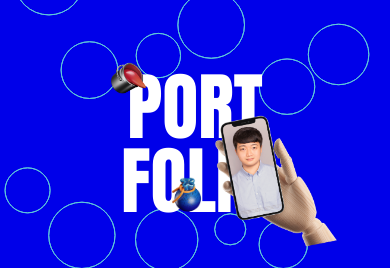
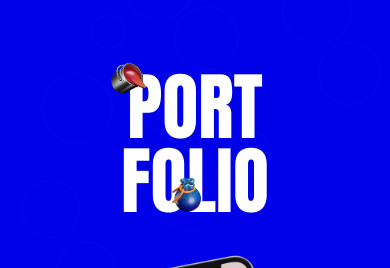
Before and after one commit to kim-0617/PORTFOLIO, a React (Vite) app: page / in a window 390 px wide. Shown: the part 278-546 px from the top of the page. Built offline with nearby package versions, Linux system fonts and the light colour scheme.

Commit message:
22.11.30

```diff
--- a/index.html
+++ b/index.html
@@ -1,5 +1,5 @@
 <!DOCTYPE html>
-<html lang="en">
+<html lang="ko">
 
 <head>
   <meta charset="UTF-8" />
--- a/src/assets/scss/intro.scss
+++ b/src/assets/scss/intro.scss
@@ -18,13 +18,18 @@
       font-family: var(--font2);
       font-size: 19vw;
       line-height: 1;
+      user-select: none;
+
+      > span {
+        display: block;
+      }
     }
 
     .myImg {
       position: absolute;
       width: 33vw;
       height: auto;
-      transform: translate(20vw, 10vw);
+      transform: translate(20vw, 10vw) !important;
       z-index: 2;
       img {
         display: block;
@@ -71,12 +76,14 @@
 //   }
 // }
 
-// @media (max-width: 468px) {
-//   #intro {
-//     .intro__inner {
-//       .myImg {
-//         transform: translate(15vw, 9vw) !important;
-//       }
-//     }
-//   }
-// }
+@media (max-width: 468px) {
+  #intro {
+    .intro__inner {
+      .myImg {
+        width: 85vw;
+        bottom: -6vw;
+        right: -22vw !important;
+      }
+    }
+  }
+}
--- a/src/assets/scss/reset.scss
+++ b/src/assets/scss/reset.scss
@@ -16,9 +16,9 @@
   --font-color5: #15bab8;
   --font-color6: #d9d9d9;
 
-  --font1: "NanumSquareNeo";
-  --font2: "Anton";
-  --font3: "Jua";
+  --font1: 'NanumSquareNeo';
+  --font2: 'Anton';
+  --font3: 'Jua';
 }
 
 //border-box 초기화
@@ -28,6 +28,7 @@
   -webkit-box-sizing: border-box;
   -moz-box-sizing: border-box;
   box-sizing: border-box;
+  overscroll-behavior: none;
 }
 
 // 가로모드 글씨 확대 초기화
@@ -36,6 +37,11 @@ html {
   -moz-text-size-adjust: 100%;
   -ms-text-size-adjust: 100%;
   text-size-adjust: 100%;
+  background-color: var(--background2);
+}
+
+body {
+  overflow-x: hidden;
 }
 
 // 공백 초기화
@@ -79,9 +85,8 @@ textarea {
   font-size: var(--font-size);
   line-height: var(--font-height);
   color: var(--white);
-  font-family: var(--font-main), -apple-system, BlinkMacSystemFont,
-    "Malgun Gothic", "맑은 고딕", "Segoe UI", Roboto, Oxygen, Ubuntu, Cantarell,
-    "Open Sans", "Helvetica Neue", sans-serif;
+  font-family: var(--font-main), -apple-system, BlinkMacSystemFont, 'Malgun Gothic', '맑은 고딕', 'Segoe UI', Roboto,
+    Oxygen, Ubuntu, Cantarell, 'Open Sans', 'Helvetica Neue', sans-serif;
   -webkit-font-smoothing: antialiased;
   -moz-osx-font-smoothing: grayscale;
 }
@@ -150,9 +155,9 @@ table {
   --font-color: #fafafa;
   --font-colorSub1: #02ee9f;
   --font-colorSub2: #979797;
-  --font-main: "NanumSquareNeo";
-  --font-Eng: "Pretendard";
-  --font-korSub: "Hana";
+  --font-main: 'NanumSquareNeo';
+  --font-Eng: 'Pretendard';
+  --font-korSub: 'Hana';
 }
 
 //border-box 초기화
@@ -213,9 +218,8 @@ textarea {
   font-size: var(--font-size);
   line-height: var(--font-height);
   color: var(--white);
-  font-family: var(--font-main), -apple-system, BlinkMacSystemFont,
-    "Malgun Gothic", "맑은 고딕", "Segoe UI", Roboto, Oxygen, Ubuntu, Cantarell,
-    "Open Sans", "Helvetica Neue", sans-serif;
+  font-family: var(--font-main), -apple-system, BlinkMacSystemFont, 'Malgun Gothic', '맑은 고딕', 'Segoe UI', Roboto,
+    Oxygen, Ubuntu, Cantarell, 'Open Sans', 'Helvetica Neue', sans-serif;
   -webkit-font-smoothing: antialiased;
   -moz-osx-font-smoothing: grayscale;
 }
--- a/src/components/Intro.jsx
+++ b/src/components/Intro.jsx
@@ -2,18 +2,22 @@ import React, { useEffect, useRef, useState } from 'react';
 import { Ball, BallDown } from './';
 import gsap from 'gsap';
 import { TextPlugin } from 'gsap/TextPlugin';
-import { MotionPathPlugin } from 'gsap/MotionPathPlugin';
 
-gsap.registerPlugin(MotionPathPlugin, TextPlugin);
+gsap.registerPlugin(TextPlugin);
 
 function Intro() {
   const [isDown, setIsDown] = useState(true);
   const tl = gsap.timeline();
+
   const titleRef = useRef(null);
+  const firstRef = useRef(null);
+  const lastRef = useRef(null);
 
   const firstTarget = useRef(null);
   const secondTarget = useRef(null);
+  const secondTargetChild = useRef(null);
   const thirdTarget = useRef(null);
+  const thirdTargetChild = useRef(null);
 
   const imgMove = (e) => {
     // 마우스 좌표 값
@@ -25,90 +29,74 @@ function Intro() {
     let centerPageX = window.innerWidth / 2 - mousePageX;
     let centerPageY = window.innerHeight / 2 - mousePageY;
 
-    gsap.to(e.target, {
-      duration: 0.3,
-      x: centerPageX * -0.2,
-      y: centerPageY * -0.2,
+    gsap.to(document.body, {
+      duration: 1,
+      x: centerPageX * -0.01,
+      y: centerPageY * -0.01,
+      ease: 'power4.out',
     });
-  }
+
+    gsap.to(thirdTargetChild.current, {
+      duration: 0.5,
+      x: centerPageX * 0.1,
+      y: centerPageY * 0.09,
+      ease: 'power1.out',
+    });
+  };
 
   useEffect(() => {
-    gsap.set(firstTarget.current, { top: 50, opacity: 0 });
-    gsap.set(secondTarget.current, { left: 30, top: 30, opacity: 0 });
-    gsap.set(thirdTarget.current, { right: -300, opacity: 0, rotate: 140 });
+    const canvas = document.querySelector('#canvas');
+    // .to(titleRef.current, { duration: 1.5, text: 'PORT <br> FOLIO', ease: 'steps(12)' })
 
-    setTimeout(() => {
-      tl.to(firstTarget.current, 0.5, { top: 'auto', opacity: 1 })
-        .to(secondTarget.current, 0.5, { top: 'auto', left: 'auto', opacity: 1 })
-        .to(thirdTarget.current, 1.5, {
-          right: 'auto',
-          rotate: 0,
-          opacity: 1,
-        });
-    }, 2000);
+    gsap.set(canvas, { opacity: 0 });
+    gsap.set(firstRef.current, { opacity: 0, y: -50 });
+    gsap.set(lastRef.current, { opacity: 0, y: 50 });
+    gsap.set(firstTarget.current, { top: '45%', opacity: 0 }); // 주머니
+    gsap.set(secondTarget.current, { left: '34%', top: '45%', opacity: 0 }); // 물감통
+    gsap.set(thirdTarget.current, { right: -300, opacity: 0, rotate: 140 }); // 핸드폰
 
     setTimeout(() => {
       setIsDown(false);
-    }, 4000);
+      tl.to(canvas, 1.5, { opacity: 1, ease: 'power2.in' });
+    }, 2500);
 
-  }, []);
-
-  useEffect(() => {
-    /* 01 */
-    gsap.to(titleRef.current, { duration: 2, text: 'PORT <br> FOLIO', ease: 'steps(12)' });
-    /* 02 */
-    // gsap.to(titleRef.current, {
-    //   text: 'PORT <br /> FOLIO',
-    //   ease: 'linear',
-    //   duration: 3,
-    //   repeat: -1,
-    //   yoyo: true,
-    // });
-    /* 03 */
-    // const tl = gsap.timeline(),
-    //   mySplitText = new SplitText('#main__title', { type: 'words,chars' }),
-    //   chars = mySplitText.chars;
-    // gsap.set('#main__title', { perspective: 400 });
-    // tl.from(chars, { duration: 0.9, opacity: 0, y: 240, transformOrigin: '50% 50%', ease: 'bounce.in', stagger: 0.08 });
-    /* 04 */
-    // const text = document.querySelector('#main__title');
-    // const splitText = (el) => {
-    //   el.innerHTML = el.textContent.replace(/(\S*)/g, (m) => {
-    //     return `<div class="word">` + m.replace(/(-|#|@)?\S(-|#|@)?/g, "<div class='letter'>$&</div>") + `</div>`;
-    //   });
-    //   return el;
-    // };
-    // const split = splitText(text);
-    // const br = document.createElement('br');
-    // split.querySelector('.word').insertBefore(br, split.querySelector('.word').querySelectorAll('.letter')[4]);
-    // function random(min, max) {
-    //   return Math.random() * (max - min) + min;
-    // }
-    // Array.from(split.querySelectorAll('.letter')).forEach((el, idx) => {
-    //   gsap.from(el, 2.5, {
-    //     opacity: 0,
-    //     scale: 0.1,
-    //     x: random(-500, 500),
-    //     y: random(-500, 500),
-    //     z: random(-500, 500),
-    //     delay: idx * 0.02,
-    //     repeat: 0,
-    //   });
-    // });
+    setTimeout(() => {
+      tl.to(firstRef.current, {
+        duration: 0.7,
+        opacity: 1,
+        y: 0,
+        ease: 'power3.in',
+      })
+        .to(lastRef.current, {
+          duration: 0.7,
+          y: 0,
+          opacity: 1,
+          delay: 0.3,
+          ease: 'power3.in',
+        })
+        .to(firstTarget.current, 0.5, { top: 'auto', opacity: 1, ease: 'power4.in' })
+        .to(secondTarget.current, 0.5, { top: 'auto', left: 'auto', opacity: 1, ease: 'slow(0.7, 0.7, false)' })
+        .to(thirdTarget.current, 0.5, {
+          right: 0,
+          rotate: 0,
+          opacity: 1,
+          ease: 'power1.in',
+        });
+    }, 1900);
   }, []);
 
   return (
     <>
       <section id="intro">
-        {isDown ? <BallDown /> : <Ball />}
+        {isDown ? <BallDown /> : null}
+        <Ball />
         <div className="intro__inner">
           <h2 ref={titleRef} id="main__title">
-            {/* PORT <br /> FOLIO */}
-            {/* <span>PORT</span>
-          <span>FOLIO</span> */}
+            <span ref={firstRef}>PORT</span>
+            <span ref={lastRef}>FOLIO</span>
           </h2>
-          <div className="myImg" ref={thirdTarget} >
-            <img src="image/intro.png" alt="메인페이지 사진입니다." onMouseMove={imgMove} />
+          <div className="myImg" ref={thirdTarget}>
+            <img src="image/intro.png" alt="메인페이지 사진입니다." onMouseMove={imgMove} ref={thirdTargetChild} />
           </div>
           <div className="paint" ref={secondTarget}>
             <span className="ir">물감통그림</span>
@@ -117,21 +105,6 @@ function Intro() {
             <span className="ir">주머니 그림</span>
           </div>
         </div>
-
-        {/* <div className="intro__imgs">
-        <div className="left__top">
-          <span className="ir">왼쪽 위 사각형 데코레이션</span>
-        </div>
-        <div className="left__mid">
-          <span className="ir">왼쪽 가운데 사각형 데코레이션</span>
-        </div>
-        <div className="center__mid">
-          <span className="ir">가운데쪽 이중 원 데코레이션</span>
-        </div>
-        <div className="center__right">
-          <span className="ir">가운데 오른쪽 원 데코레이션</span>
-        </div>
-      </div> */}
       </section>
     </>
   );
--- a/src/layouts/Header.jsx
+++ b/src/layouts/Header.jsx
@@ -7,7 +7,7 @@ function Header() {
   useEffect(() => {
     setTimeout(() => {
       gsap.to(tweenTarget.current, 0.5, { x: 10, opacity: 1 });
-    }, 3500);
+    }, 6500);
   }, []);
 
   return (
```
Also changed, not shown: src/components/Ball.jsx (+26 -29 lines), src/components/BallDown.jsx (+20 -19 lines).
